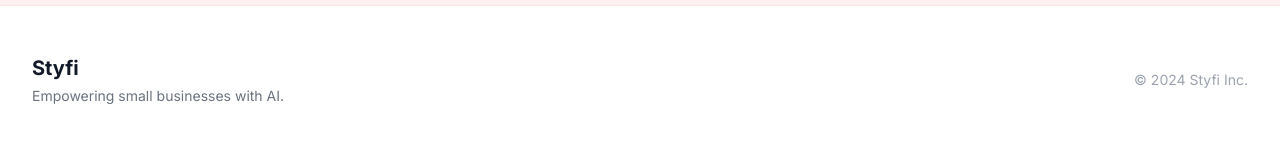
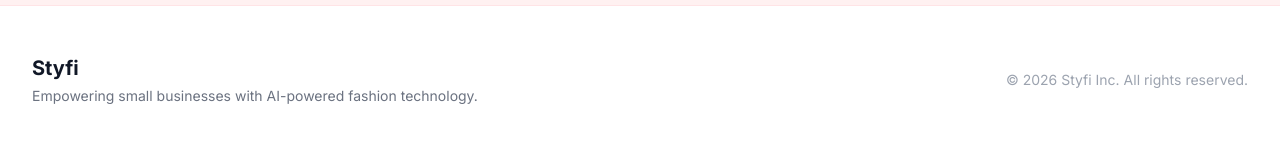
Before and after one commit to 983111/StyfiWebsite, a React (Vite) app: page / in a window 1280 px wide. Shown: the part 1955-2097 px from the top of the page. Built offline with nearby package versions, Linux system fonts and the light colour scheme.

Commit message:
Update App.tsx

```diff
--- a/App.tsx
+++ b/App.tsx
@@ -8,7 +8,10 @@
 import ImageEnhancer from './components/ImageEnhancer';
 import { AppView, Product } from './types';
 
-// Mock Data
+/**
+ * Mock product data for demonstration
+ * In production, this would be fetched from an API
+ */
 const MOCK_PRODUCTS: Product[] = [
   {
     id: '1',
@@ -66,28 +69,48 @@
   }
 ];
 
+/**
+ * Main Application Component
+ */
 const App: React.FC = () => {
   const [currentView, setCurrentView] = useState<AppView>(AppView.HOME);
 
-  const renderView = () => {
+  /**
+   * Renders the appropriate view based on current navigation state
+   */
+  const renderView = (): React.ReactNode => {
     switch (currentView) {
       case AppView.HOME:
         return (
           <>
             <Hero setView={setCurrentView} />
-            <Marketplace products={MOCK_PRODUCTS} onSelectProduct={() => setCurrentView(AppView.OUTFIT_COMPOSER)} />
+            <Marketplace
+              products={MOCK_PRODUCTS}
+              onSelectProduct={() => setCurrentView(AppView.OUTFIT_COMPOSER)}
+            />
           </>
         );
+
       case AppView.MARKETPLACE:
-        return <Marketplace products={MOCK_PRODUCTS} onSelectProduct={() => setCurrentView(AppView.OUTFIT_COMPOSER)} />;
+        return (
+          <Marketplace
+            products={MOCK_PRODUCTS}
+            onSelectProduct={() => setCurrentView(AppView.OUTFIT_COMPOSER)}
+          />
+        );
+
       case AppView.OUTFIT_COMPOSER:
         return <OutfitComposer products={MOCK_PRODUCTS} />;
+
       case AppView.TREND_DETECTOR:
         return <TrendDetector />;
+
       case AppView.VIRTUAL_TRY_ON:
         return <VirtualTryOn products={MOCK_PRODUCTS} />;
+
       case AppView.IMAGE_ENHANCER:
         return <ImageEnhancer />;
+
       default:
         return <Hero setView={setCurrentView} />;
     }
@@ -96,6 +119,7 @@
   return (
     <div className="min-h-screen bg-rose-50/50">
       <Navbar currentView={currentView} setView={setCurrentView} />
+
       <main className="pb-16">
         {renderView()}
       </main>
@@ -105,10 +129,12 @@
           <div className="flex justify-between items-center">
             <div>
               <span className="text-xl font-bold text-gray-900">Styfi</span>
-                     <p className="text-gray-500 text-sm mt-1">Empowering small businesses with AI.</p>
+              <p className="text-gray-500 text-sm mt-1">
+                Empowering small businesses with AI-powered fashion technology.
+              </p>
             </div>
             <div className="text-sm text-gray-400">
-                    © 2024 Styfi Inc.
+              © {new Date().getFullYear()} Styfi Inc. All rights reserved.
             </div>
           </div>
         </div>
```
Lines whose indentation alone changed are shown as unchanged.
